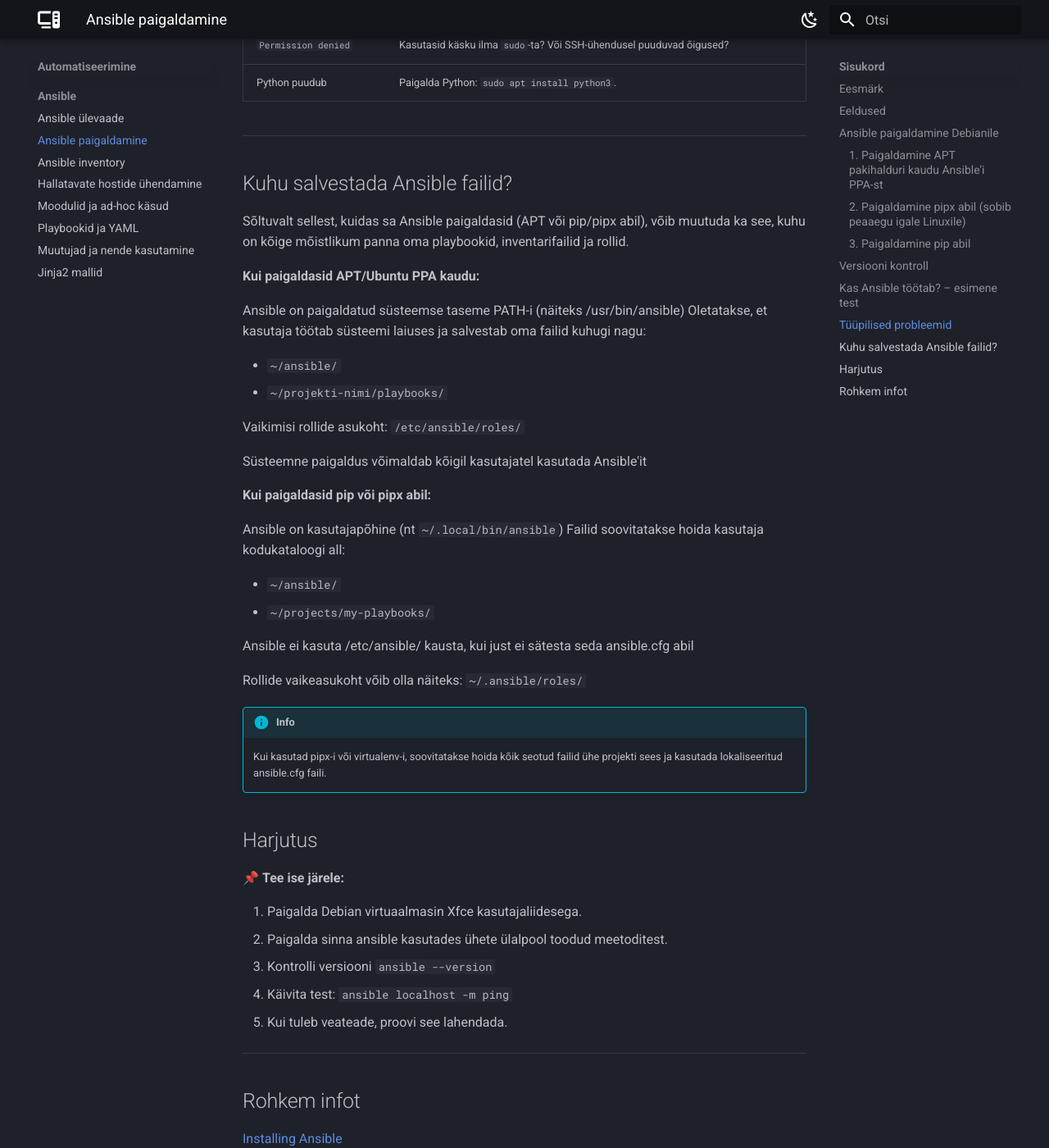
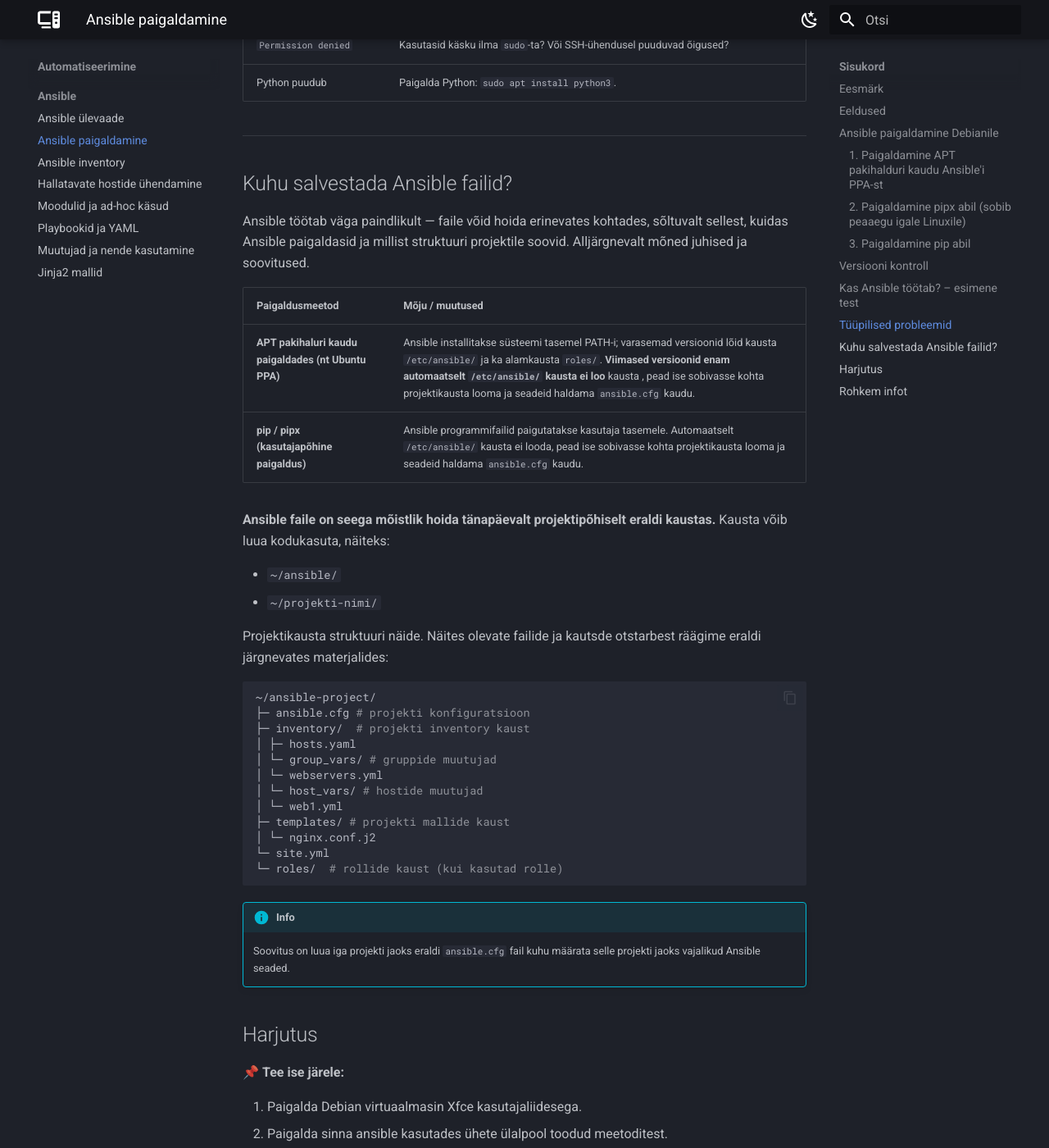
Before and after one commit to priitpaap/priitpaap.github.io, an MkDocs documentation site: the page built from docs/ansible/ansibleinstall.md, in a window 1280 px wide and 1400 px high, scrolled down 3520 px. Shown: the whole window at 82% size. Built offline with MkDocs 1.6.1 and Material for MkDocs 9.7.7, drawn with Linux system fonts in a browser that asks for light colours.

Commit message:
Update ansibleinstall.md

````diff
--- a/docs/ansible/ansibleinstall.md
+++ b/docs/ansible/ansibleinstall.md
@@ -137,36 +137,37 @@
 
 ## Kuhu salvestada Ansible failid?
 
-Sõltuvalt sellest, kuidas sa Ansible paigaldasid (APT või pip/pipx abil), võib muutuda ka see, kuhu on kõige mõistlikum panna oma playbookid, inventarifailid ja rollid.
+Ansible töötab väga paindlikult — faile võid hoida erinevates kohtades, sõltuvalt sellest, kuidas Ansible paigaldasid ja millist struktuuri projektile soovid. Alljärgnevalt mõned juhised ja soovitused.
 
-**Kui paigaldasid APT/Ubuntu PPA kaudu:**
+| Paigaldusmeetod | Mõju / muutused |
+|------------------|----------------------|
+| **APT pakihaluri kaudu paigaldades (nt Ubuntu PPA)** | Ansible installitakse süsteemi tasemel PATH-i; varasemad versioonid lõid kausta `/etc/ansible/` ja ka alamkausta `roles/`. **Viimased versioonid enam automaatselt `/etc/ansible/` kausta ei loo** kausta , pead ise sobivasse kohta projektikausta looma ja seadeid haldama `ansible.cfg` kaudu. |
+| **pip / pipx (kasutajapõhine paigaldus)** | Ansible programmifailid paigutatakse kasutaja tasemele. Automaatselt `/etc/ansible/` kausta ei looda, pead ise sobivasse kohta projektikausta looma ja seadeid haldama `ansible.cfg` kaudu. |
 
-Ansible on paigaldatud süsteemse taseme PATH-i (näiteks /usr/bin/ansible)
-Oletatakse, et kasutaja töötab süsteemi laiuses ja salvestab oma failid kuhugi nagu:
+**Ansible faile on seega mõistlik hoida tänapäevalt projektipõhiselt eraldi kaustas.** Kausta võib luua kodukasuta, näiteks:
 
 - `~/ansible/`
-- `~/projekti-nimi/playbooks/`
+- `~/projekti-nimi/`
 
-Vaikimisi rollide asukoht:
-`/etc/ansible/roles/`
+Projektikausta struktuuri näide. Näites olevate failide ja kautsde otstarbest räägime eraldi järgnevates materjalides:
 
-Süsteemne paigaldus võimaldab kõigil kasutajatel kasutada Ansible'it
-
-**Kui paigaldasid pip või pipx abil:**
-
-Ansible on kasutajapõhine (nt `~/.local/bin/ansible`)
-Failid soovitatakse hoida kasutaja kodukataloogi all:
-
-- `~/ansible/`
-- `~/projects/my-playbooks/`
-
-Ansible ei kasuta /etc/ansible/ kausta, kui just ei sätesta seda ansible.cfg abil
-
-Rollide vaikeasukoht võib olla näiteks:
-`~/.ansible/roles/`
+```bash
+~/ansible-project/
+├─ ansible.cfg # projekti konfiguratsioon
+├─ inventory/  # projekti inventory kaust
+│ ├─ hosts.yaml
+│ └─ group_vars/ # gruppide muutujad
+│ └─ webservers.yml
+│ └─ host_vars/ # hostide muutujad
+│ └─ web1.yml
+├─ templates/ # projekti mallide kaust
+│ └─ nginx.conf.j2
+└─ site.yml
+└─ roles/  # rollide kaust (kui kasutad rolle)
+```
 
 !!! info
-    Kui kasutad pipx-i või virtualenv-i, soovitatakse hoida kõik seotud failid ühe projekti sees ja kasutada lokaliseeritud ansible.cfg faili.
+    Soovitus on luua iga projekti jaoks eraldi `ansible.cfg` fail kuhu määrata selle projekti jaoks vajalikud Ansible seaded.
 
 ## Harjutus
 
````
